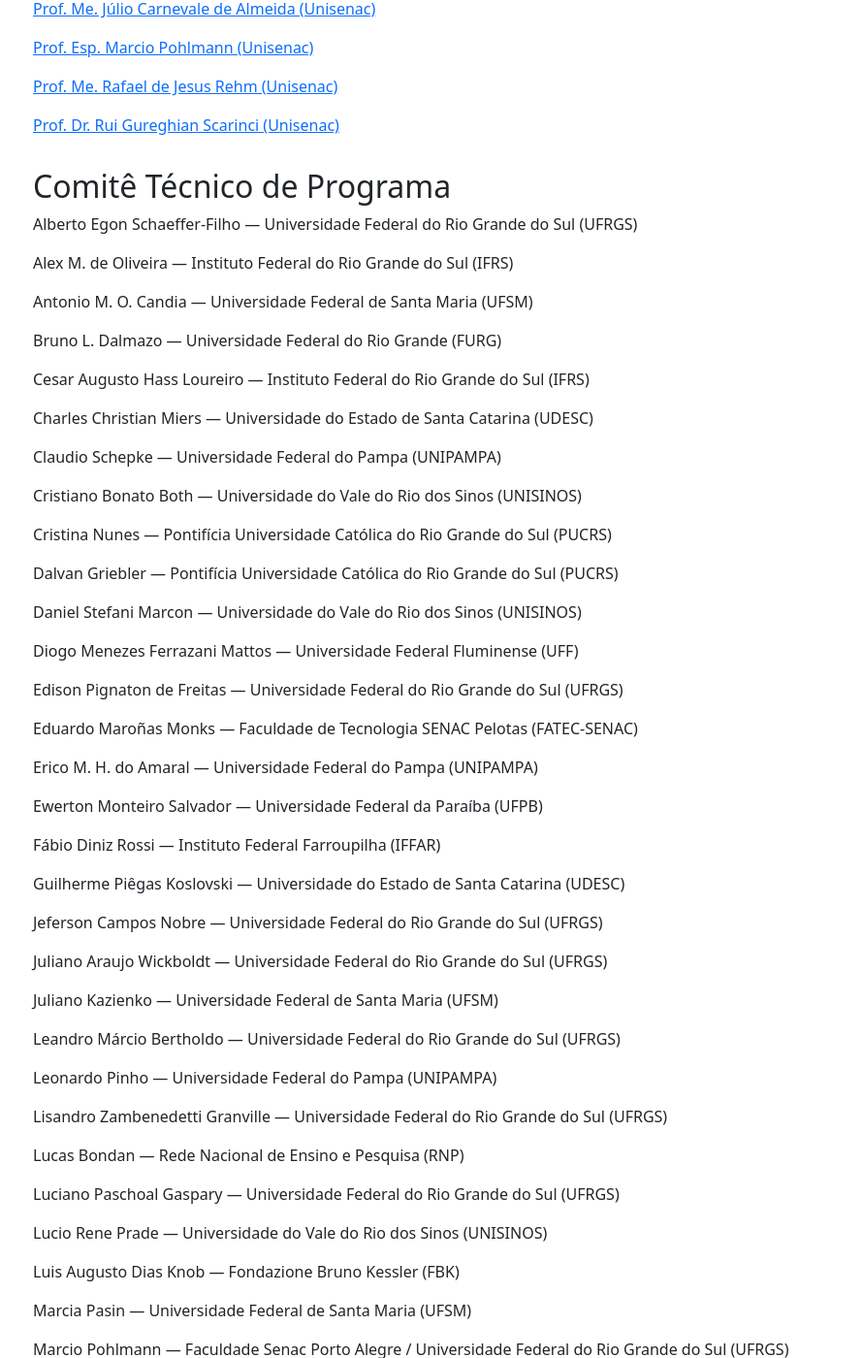
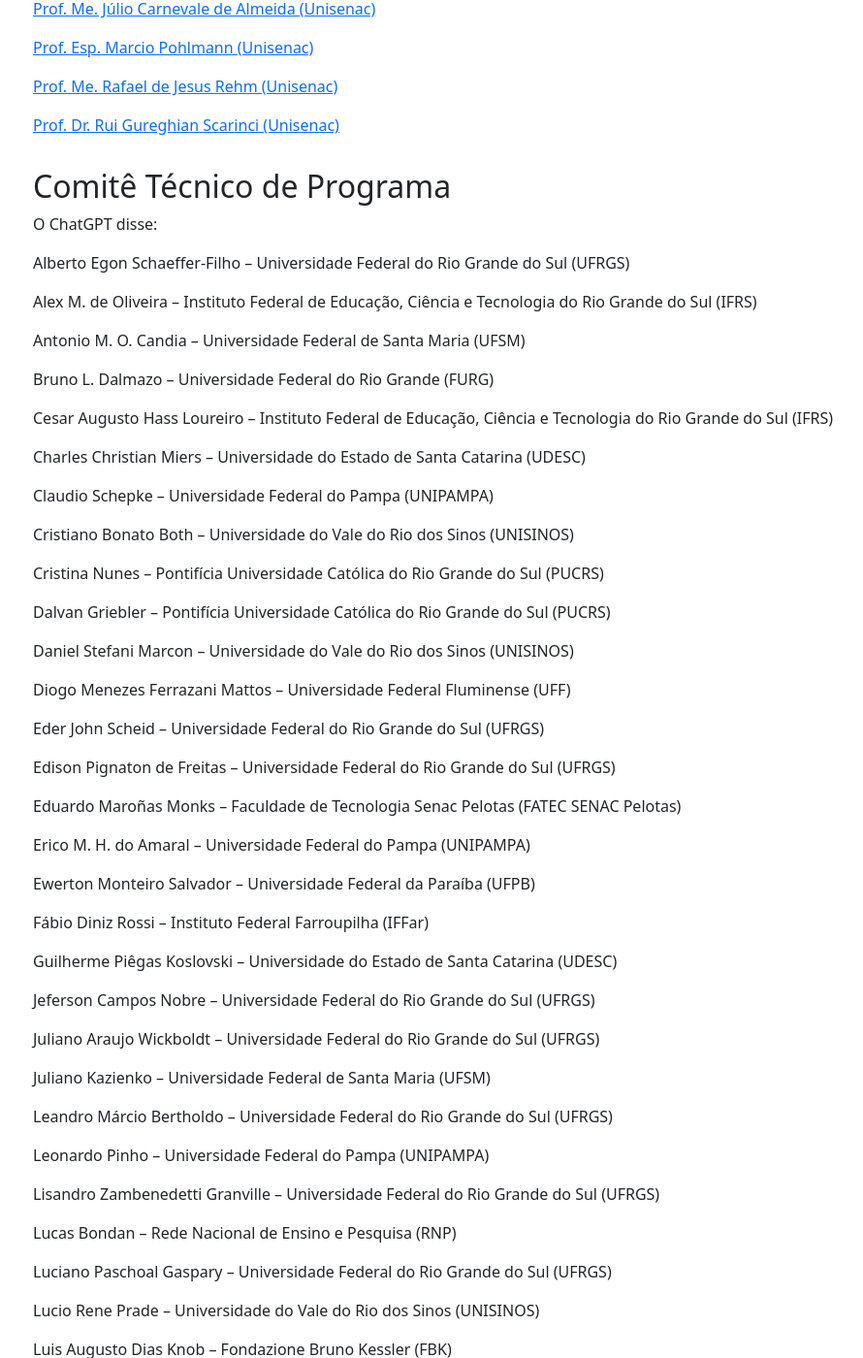
Before and after one commit to crrc-rs/errc2025, a Jekyll site: the page built from organizacao.md, in a window 1280 px wide and 1400 px high, scrolled down 1123 px. Shown: the whole window at 97% size, without its empty margins (48-938 px from the left). Built offline with Jekyll 4.4.1, drawn with Linux system fonts in a browser that asks for light colours; some of the changed text lies outside the part shown.

Commit message:
TPC final da ERRC

```diff
--- a/organizacao.md
+++ b/organizacao.md
@@ -33,100 +33,108 @@
 
 ## Comitê Técnico de Programa
 
-Alberto Egon Schaeffer-Filho — Universidade Federal do Rio Grande do Sul (UFRGS)
+O ChatGPT disse:
 
-Alex M. de Oliveira — Instituto Federal do Rio Grande do Sul (IFRS)
+Alberto Egon Schaeffer-Filho – Universidade Federal do Rio Grande do Sul (UFRGS)
 
-Antonio M. O. Candia — Universidade Federal de Santa Maria (UFSM)
+Alex M. de Oliveira – Instituto Federal de Educação, Ciência e Tecnologia do Rio Grande do Sul (IFRS)
 
-Bruno L. Dalmazo — Universidade Federal do Rio Grande (FURG)
+Antonio M. O. Candia – Universidade Federal de Santa Maria (UFSM)
 
-Cesar Augusto Hass Loureiro — Instituto Federal do Rio Grande do Sul (IFRS)
+Bruno L. Dalmazo – Universidade Federal do Rio Grande (FURG)
 
-Charles Christian Miers — Universidade do Estado de Santa Catarina (UDESC)
+Cesar Augusto Hass Loureiro – Instituto Federal de Educação, Ciência e Tecnologia do Rio Grande do Sul (IFRS)
 
-Claudio Schepke — Universidade Federal do Pampa (UNIPAMPA)
+Charles Christian Miers – Universidade do Estado de Santa Catarina (UDESC)
 
-Cristiano Bonato Both — Universidade do Vale do Rio dos Sinos (UNISINOS)
+Claudio Schepke – Universidade Federal do Pampa (UNIPAMPA)
 
-Cristina Nunes — Pontifícia Universidade Católica do Rio Grande do Sul (PUCRS)
+Cristiano Bonato Both – Universidade do Vale do Rio dos Sinos (UNISINOS)
 
-Dalvan Griebler — Pontifícia Universidade Católica do Rio Grande do Sul (PUCRS)
+Cristina Nunes – Pontifícia Universidade Católica do Rio Grande do Sul (PUCRS)
 
-Daniel Stefani Marcon — Universidade do Vale do Rio dos Sinos (UNISINOS)
+Dalvan Griebler – Pontifícia Universidade Católica do Rio Grande do Sul (PUCRS)
 
-Diogo Menezes Ferrazani Mattos — Universidade Federal Fluminense (UFF)
+Daniel Stefani Marcon – Universidade do Vale do Rio dos Sinos (UNISINOS)
 
-Edison Pignaton de Freitas — Universidade Federal do Rio Grande do Sul (UFRGS)
+Diogo Menezes Ferrazani Mattos – Universidade Federal Fluminense (UFF)
 
-Eduardo Maroñas Monks — Faculdade de Tecnologia SENAC Pelotas (FATEC-SENAC)
+Eder John Scheid – Universidade Federal do Rio Grande do Sul (UFRGS)
 
-Erico M. H. do Amaral — Universidade Federal do Pampa (UNIPAMPA)
+Edison Pignaton de Freitas – Universidade Federal do Rio Grande do Sul (UFRGS)
 
-Ewerton Monteiro Salvador — Universidade Federal da Paraíba (UFPB)
+Eduardo Maroñas Monks – Faculdade de Tecnologia Senac Pelotas (FATEC SENAC Pelotas)
 
-Fábio Diniz Rossi — Instituto Federal Farroupilha (IFFAR)
+Erico M. H. do Amaral – Universidade Federal do Pampa (UNIPAMPA)
 
-Guilherme Piêgas Koslovski — Universidade do Estado de Santa Catarina (UDESC)
+Ewerton Monteiro Salvador – Universidade Federal da Paraíba (UFPB)
 
-Jeferson Campos Nobre — Universidade Federal do Rio Grande do Sul (UFRGS)
+Fábio Diniz Rossi – Instituto Federal Farroupilha (IFFar)
 
-Juliano Araujo Wickboldt — Universidade Federal do Rio Grande do Sul (UFRGS)
+Guilherme Piêgas Koslovski – Universidade do Estado de Santa Catarina (UDESC)
 
-Juliano Kazienko — Universidade Federal de Santa Maria (UFSM)
+Jeferson Campos Nobre – Universidade Federal do Rio Grande do Sul (UFRGS)
 
-Leandro Márcio Bertholdo — Universidade Federal do Rio Grande do Sul (UFRGS)
+Juliano Araujo Wickboldt – Universidade Federal do Rio Grande do Sul (UFRGS)
 
-Leonardo Pinho — Universidade Federal do Pampa (UNIPAMPA)
+Juliano Kazienko – Universidade Federal de Santa Maria (UFSM)
 
-Lisandro Zambenedetti Granville — Universidade Federal do Rio Grande do Sul (UFRGS)
+Leandro Márcio Bertholdo – Universidade Federal do Rio Grande do Sul (UFRGS)
 
-Lucas Bondan — Rede Nacional de Ensino e Pesquisa (RNP)
+Leonardo Pinho – Universidade Federal do Pampa (UNIPAMPA)
 
-Luciano Paschoal Gaspary — Universidade Federal do Rio Grande do Sul (UFRGS)
+Lisandro Zambenedetti Granville – Universidade Federal do Rio Grande do Sul (UFRGS)
 
-Lucio Rene Prade — Universidade do Vale do Rio dos Sinos (UNISINOS)
+Lucas Bondan – Rede Nacional de Ensino e Pesquisa (RNP)
 
-Luis Augusto Dias Knob — Fondazione Bruno Kessler (FBK)
+Luciano Paschoal Gaspary – Universidade Federal do Rio Grande do Sul (UFRGS)
 
-Marcia Pasin — Universidade Federal de Santa Maria (UFSM)
+Lucio Rene Prade – Universidade do Vale do Rio dos Sinos (UNISINOS)
 
-Marcio Pohlmann — Faculdade Senac Porto Alegre / Universidade Federal do Rio Grande do Sul (UFRGS)
+Luis Augusto Dias Knob – Fondazione Bruno Kessler (FBK)
 
-Márcio Joel Barth — PROCERGS (Companhia de Processamento de Dados do Estado do RS)
+Marcia Pasin – Universidade Federal de Santa Maria (UFSM)
 
-Marco A. Spohn — Universidade Federal da Fronteira Sul (UFFS)
+Marcio Pohlmann – Faculdade Senac Porto Alegre / Universidade Federal do Rio Grande do Sul (UFRGS)
 
-Muriel Figueredo Franco — Universidade Federal de Ciências da Saúde de Porto Alegre (UFCSPA)
+Márcio Joel Barth – Companhia de Processamento de Dados do Estado do Rio Grande do Sul (PROCERGS)
 
-Pedro de B. Marcos — Universidade Federal do Rio Grande (FURG)
+Marco A. Spohn – Universidade Federal da Fronteira Sul (UFFS)
 
-Rafael Bastos — Universidade Federal de Pelotas (UFPel)
+Muriel Figueredo Franco – Universidade Federal de Ciências da Saúde de Porto Alegre (UFCSPA)
 
-Raul Ceretta Nunes — Universidade Federal de Santa Maria (UFSM)
+Pedro de B. Marcos – Universidade Federal do Rio Grande (FURG)
 
-Ricardo Borges Almeida — Universidade Federal de Pelotas (UFPel)
+Rafael Bastos – Universidade Federal de Pelotas (UFPel)
 
-Ricardo de la Rocha Ladeira — Instituto Federal Catarinense (IFC)
+Rafael Esteves – Instituto Federal de Educação, Ciência e Tecnologia do Rio Grande do Sul (IFRS)
 
-Ricardo Jose Pfitscher — Universidade Federal de Santa Catarina (UFSC)
+Rafael Kunst – Universidade do Vale do Rio dos Sinos (UNISINOS)
 
-Roben Castagna Lunardi — Instituto Federal do Rio Grande do Sul (IFRS)
+Raul Ceretta Nunes – Universidade Federal de Santa Maria (UFSM)
 
-Rodolfo Antunes — Universidade do Vale do Rio dos Sinos (UNISINOS)
+Ricardo Borges Almeida – Universidade Federal de Pelotas (UFPel)
 
-Rodrigo Brandão Mansilha — Universidade Federal do Pampa (UNIPAMPA)
+Ricardo de la Rocha Ladeira – Instituto Federal Catarinense – Campus Blumenau (IFC)
 
-Rodrigo Campos Bortoletto — Instituto Federal de São Paulo (IFSP)
+Ricardo Jose Pfitscher – Universidade Federal de Santa Catarina (UFSC)
 
-Rodrigo Neves Calheiros — Western Sydney University (WSU)
+Roben Castagna Lunardi – Instituto Federal de Educação, Ciência e Tecnologia do Rio Grande do Sul (IFRS)
 
-Roger Immich — Universidade Federal do Rio Grande do Norte (UFRN)
+Rodolfo Antunes – Universidade do Vale do Rio dos Sinos (UNISINOS)
 
-Rogério Turchetti — Universidade Federal de Santa Maria (UFSM)
+Rodrigo Brandão Mansilha – Universidade Federal do Pampa (UNIPAMPA)
 
-Simone Ceolin — Universidade Federal de Santa Maria (UFSM)
+Rodrigo Campos Bortoletto – Instituto Federal de Educação, Ciência e Tecnologia de São Paulo (IFSP)
 
-Tiago Coelho Ferreto — Pontifícia Universidade Católica do Rio Grande do Sul (PUCRS)
+Rodrigo Neves Calheiros – Western Sydney University (WSU)
 
-Tiago Antonio Rizzetti — Universidade Federal de Santa Maria (UFSM)
+Roger Immich – Universidade Federal do Rio Grande do Norte (UFRN)
+
+Rogério Turchetti – Universidade Federal de Santa Maria (UFSM)
+
+Simone Ceolin – Universidade Federal de Santa Maria (UFSM)
+
+Tiago Coelho Ferreto – Pontifícia Universidade Católica do Rio Grande do Sul (PUCRS)
+
+Tiago Antonio Rizzetti – Universidade Federal de Santa Maria (UFSM)
```
